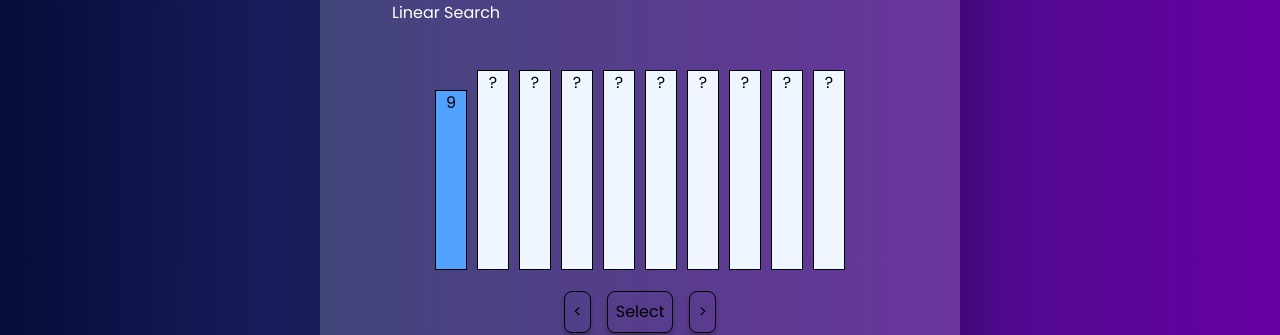
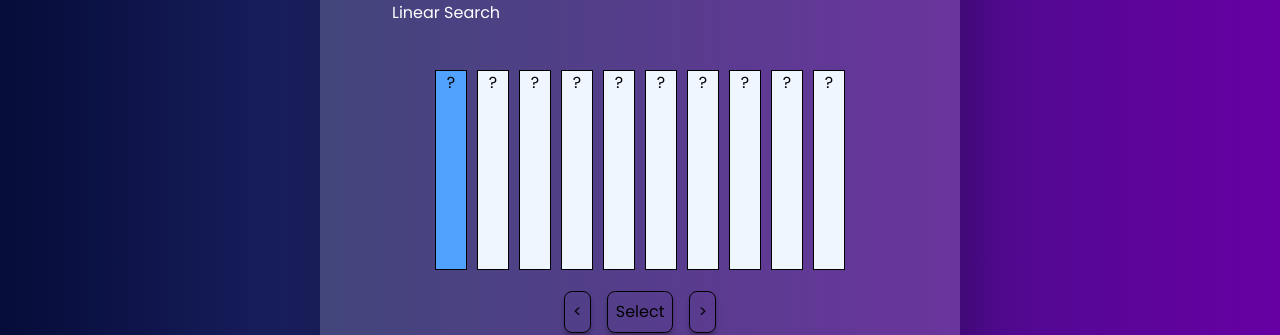
Before and after one commit to PUP-ITskolar/WebDemos, a React (Vite) app: page /search/linear in a window 1280 px wide. Shown: the part 251-586 px from the top of the page. Built offline with nearby package versions, Linux system fonts and the light colour scheme.

Commit message:
BUGFIX: Linaer Search will properly select items now

```diff
--- a/src/boxes/linearsearch.jsx
+++ b/src/boxes/linearsearch.jsx
@@ -13,7 +13,9 @@ export function useArray() {
     const [selectedItem, setSelectedItem] = useState(1);
     const [disableBack, setDisableBack] = useState(true);
     const [disableFront, setDisableFront] = useState(false);
+    const [onSelect, setOnSelect] = useState(false)
     function goBack() {
+        setOnSelect(false)
         if (selectedItem - 1 <= 1) {
             setDisableBack(true);
         } else {
@@ -22,6 +24,7 @@ export function useArray() {
         setSelectedItem(selectedItem - 1);
     }
     function goFront() {
+        setOnSelect(false)
         if (selectedItem + 1 >= 10) {
             setDisableFront(true);
         } else {
@@ -29,18 +32,11 @@ export function useArray() {
         }
         setSelectedItem(selectedItem + 1);
     }
-    function swap() {
-        if (selectedItem >= 10) return;
-        let cache = [...items];
-        cache[selectedItem] += cache[selectedItem - 1];
-        cache[selectedItem - 1] = cache[selectedItem] - cache[selectedItem - 1];
-        cache[selectedItem] -= cache[selectedItem - 1];
-        setSelectedItem(selectedItem + 1);
-        setDisableBack(false);
-        setItems(cache);
+    function select() {
+        setOnSelect(true)
     }
 
-    return { items, selectedItem, disableBack, disableFront, goBack, goFront };
+    return { items, selectedItem, disableBack, disableFront, onSelect, goBack, goFront, select };
 }
 _ = shuffleCopy(_);
 export default function BubbleSort() {
@@ -57,11 +53,10 @@ export default function BubbleSort() {
                         let color = "";
                         if (array.selectedItem == index + 1) color = "bg-blue-400";
                         else color = "bg-blue-50";
-                        console.log(item, index);
-                        const height = array.selectedItem - 1 == index ?  `${item * 1.25}rem` : "12.5rem"
+                        const height = (array.selectedItem - 1 == index && array.onSelect) ?  `${item * 1.25}rem` : "12.5rem"
                         return (
                             <div key={index} className={`border w-8 text-center m-1.25 p-0 ${color} box`} style={{ height: height }}>
-                                {array.selectedItem - 1 == index ? item : "?"}
+                                {(array.selectedItem - 1 == index && array.onSelect) ? item : "?"}
                             </div>
                         );
                     })}
@@ -70,7 +65,7 @@ export default function BubbleSort() {
                     <button onClick={() => array.goBack()} disabled={array.disableBack} className="m-2 p-2 border ">
                         &lt;
                     </button>
-                    <button onClick={() => alert("Congrats!")} className="m-2 p-2 border">
+                    <button onClick={() => array.select()} className="m-2 p-2 border">
                         Select
                     </button>
                     <button onClick={() => array.goFront()} disabled={array.disableFront} className="m-2 p-2 border">
```
